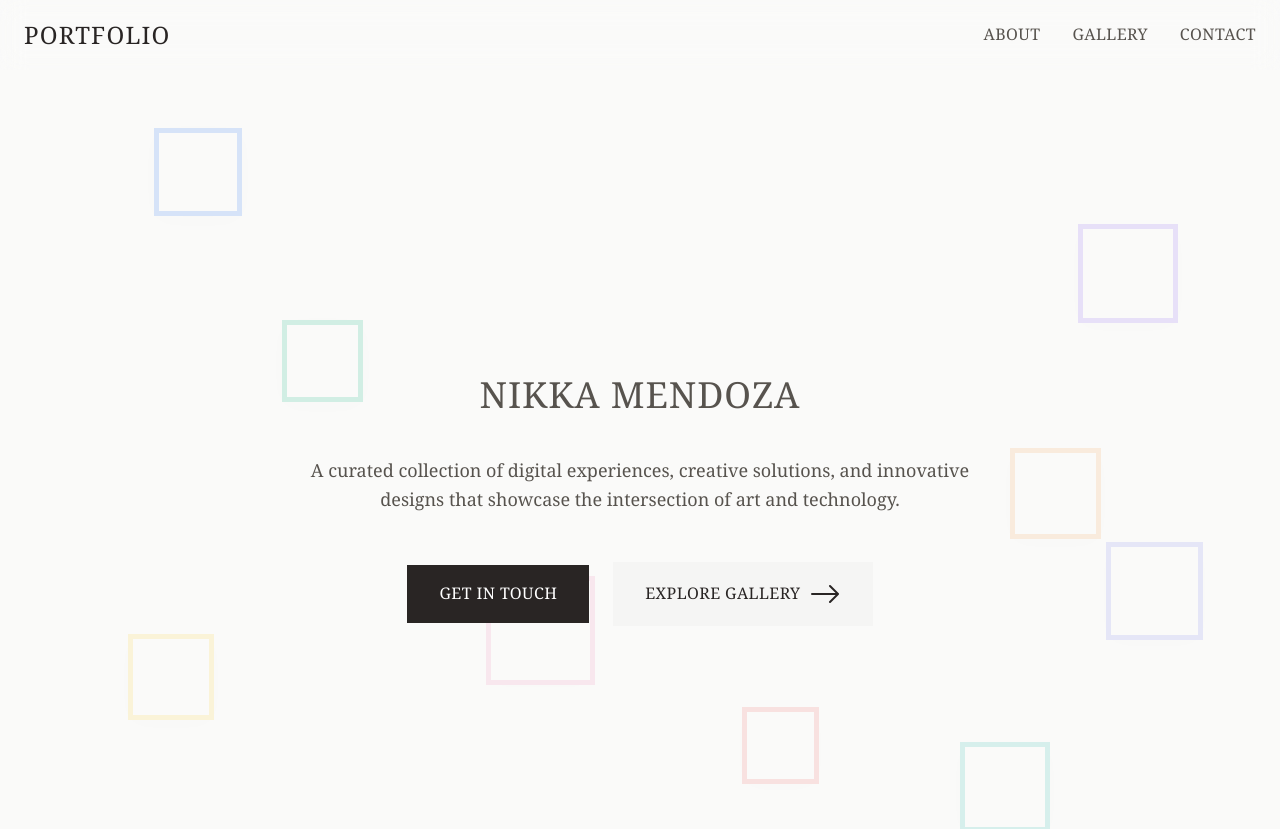
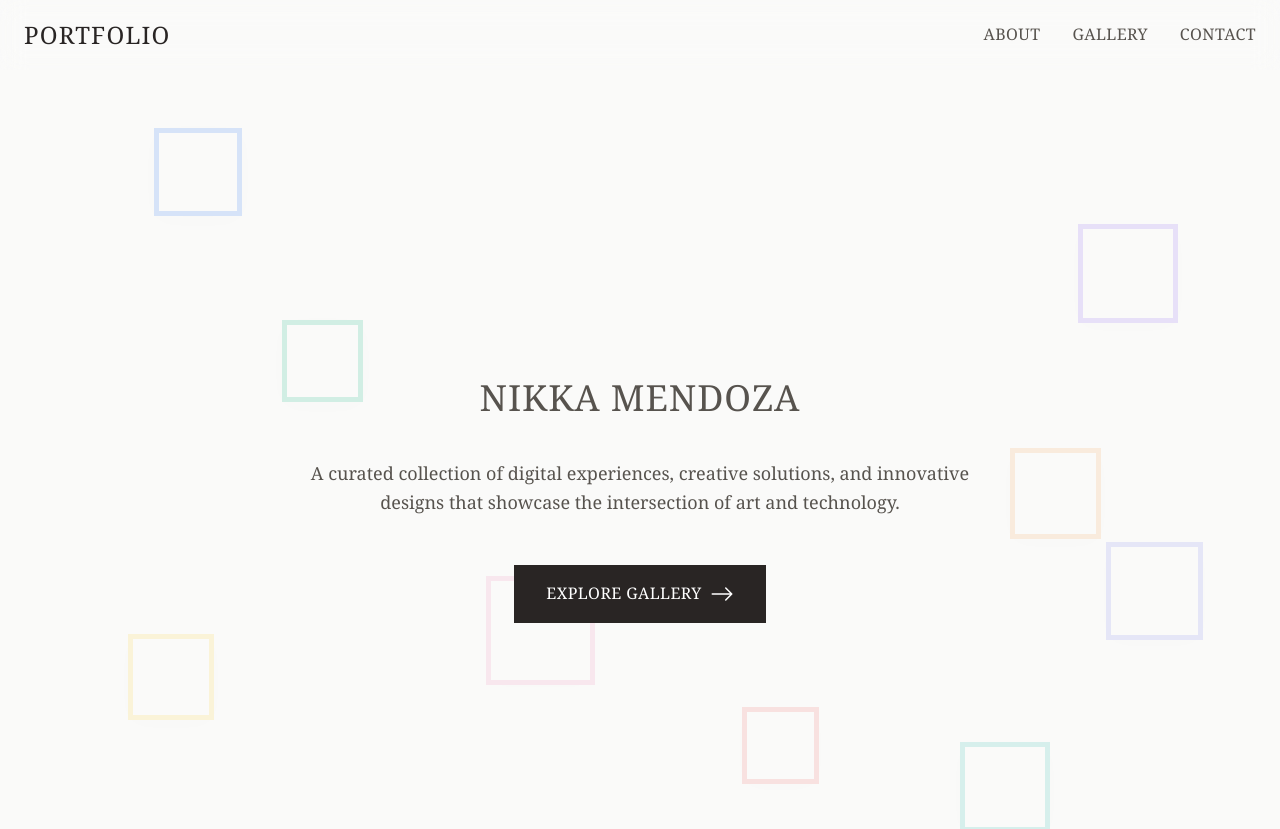
Before and after one commit to nikkamendoza/portfolio, a React (Create React App) app: page / in a window 1280 px wide. Shown: the top 829 px of the page. Built offline with nearby package versions, Linux system fonts and the light colour scheme.

Commit message:
Removed the get in touch button

```diff
--- a/src/components/Hero.tsx
+++ b/src/components/Hero.tsx
@@ -73,16 +73,10 @@ const Hero: React.FC = () => {
           A curated collection of digital experiences, creative solutions, and innovative designs that showcase the intersection of art and technology.
         </p>
 
-        <div className="flex flex-col md:flex-row gap-6 justify-center items-center">
-          <a
-            href="#contact"
-            className="curtain-btn px-8 py-4 bg-stone-800 text-white font-light tracking-wide relative overflow-hidden"
-          >
-            GET IN TOUCH
-          </a>
+        <div className="flex justify-center items-center">
           <a
             href="#projects"
-            className="curtain-btn curtain-btn-stone group px-8 py-4 border-2 border-stone-800 bg-stone-100 text-stone-800 font-light tracking-wide hover:bg-stone-800 hover:text-white transition-all duration-500 flex items-center justify-center"
+            className="curtain-btn group px-8 py-4 bg-stone-800 text-white font-light tracking-wide hover:bg-stone-100 hover:text-stone-800 border-2 border-stone-800 transition-all duration-500 flex items-center justify-center"
           >
             <span>EXPLORE GALLERY</span>
             <BsArrowRight className="ml-2 w-6 h-6 group-hover:translate-x-1 transition-transform duration-300" />
--- a/src/index.css
+++ b/src/index.css
@@ -237,8 +237,8 @@ a { text-decoration: none; }
 .h-3 { height: 0.75rem; }
 .w-4 { width: 1rem; }
 .h-4 { height: 1rem; }
-.w-6 { width: 2rem; }
-.h-6 { height: 2rem; }
+.w-6 { width: 1.5rem; }
+.h-6 { height: 1.5rem; }
 .w-12 { width: 3rem; }
 .h-12 { height: 3rem; }
 .w-16 { width: 4rem; }
```
